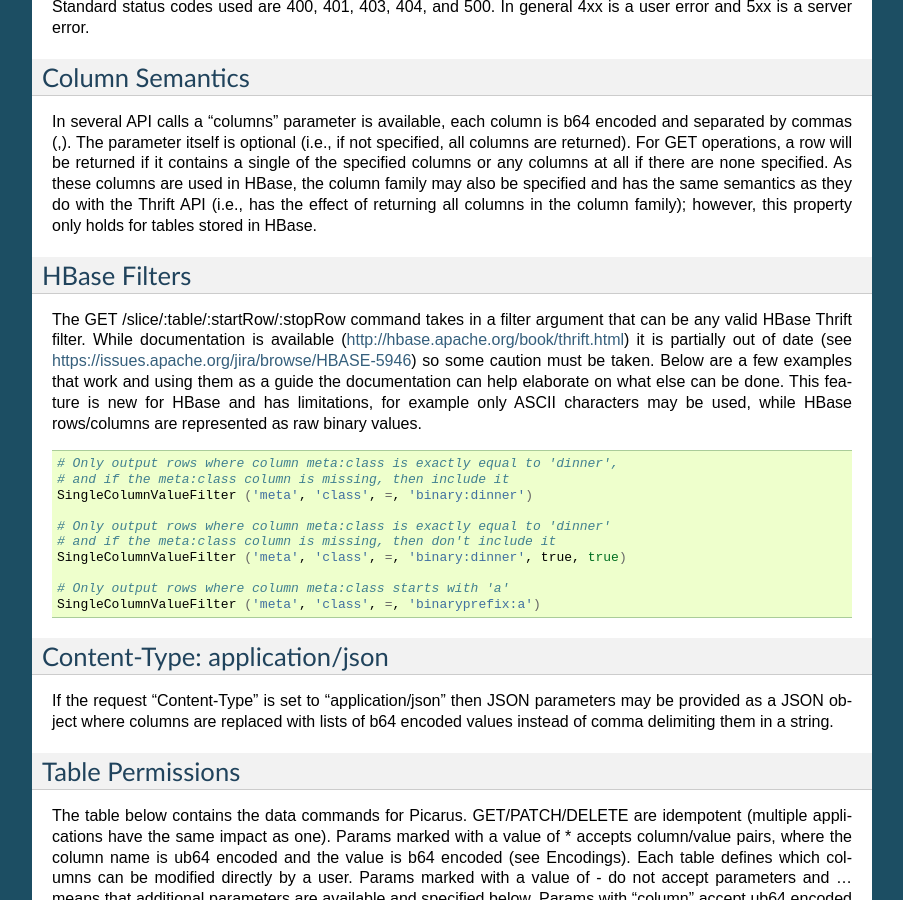
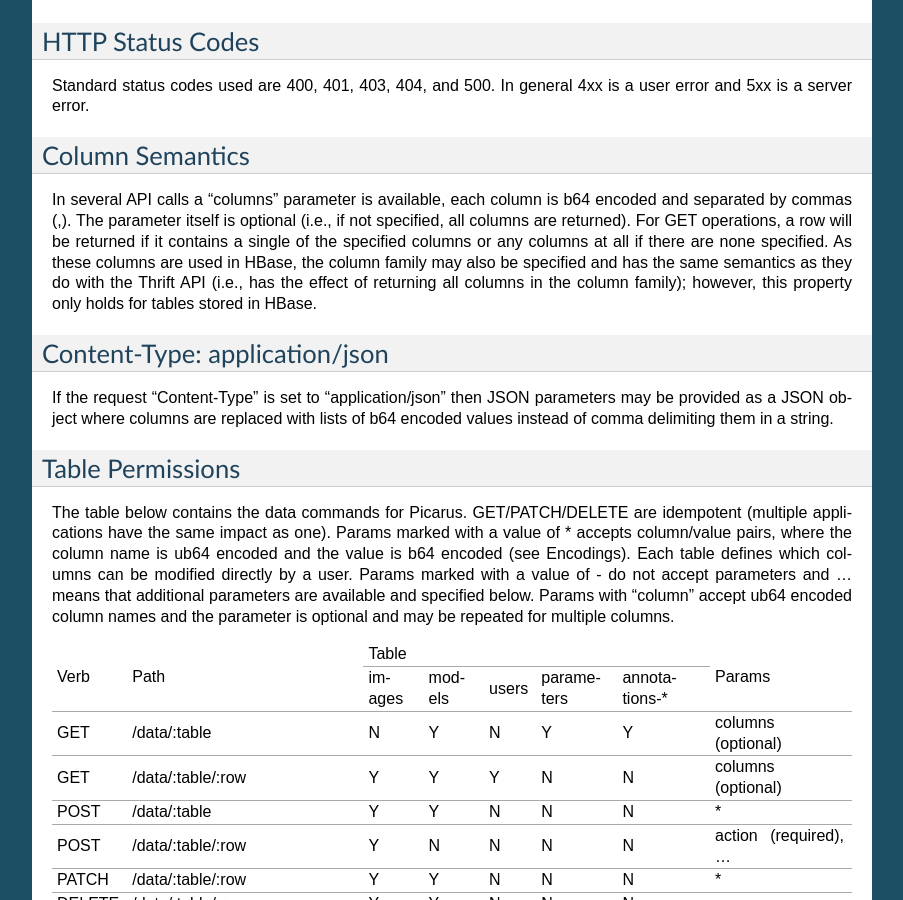
Before and after one commit to bwhite/picarus, a Sphinx documentation site: the page built from doc/api.rst, in a window 1280 px wide and 900 px high, scrolled down 2766 px. Shown: the whole window, without its empty margins (198-1101 px from the left). Built offline with Sphinx 7.4.7, drawn with Linux system fonts in a browser that asks for light colours; formulas are drawn with MathJax 3; some of the changed text lies outside the part shown.

Commit message:
Updated docs
Signed-off-by: Brandyn A. White <bwhite@dappervision.com>

```diff
--- a/doc/api.rst
+++ b/doc/api.rst
@@ -102,7 +104,6 @@ Python
     json_ub64_b64_dec = lambda x: {ub64_dec(k): b64_dec(v)
                                    for k, v in json.loads(x).items()}
 
-
 Javascript
 ^^^^^^^^^^
 .. code-block:: javascript
@@ -142,24 +143,6 @@ Standard status codes used are 400, 401, 403, 404, and 500.  In general 4xx is a
 Column Semantics
 ----------------
 In several API calls a "columns" parameter is available, each column is b64 encoded and separated by commas (,).  The parameter itself is optional (i.e., if not specified, all columns are returned).  For GET operations, a row will be returned if it contains a single of the specified columns or any columns at all if there are none specified.  As these columns are used in HBase, the column family may also be specified and has the same semantics as they do with the Thrift API (i.e., has the effect of returning all columns in the column family); however, this property only holds for tables stored in HBase.
-
-HBase Filters
--------------
-The GET /slice/:table/:startRow/:stopRow command takes in a filter argument that can be any valid HBase Thrift filter.  While documentation is available (http://hbase.apache.org/book/thrift.html) it is partially out of date (see https://issues.apache.org/jira/browse/HBASE-5946) so some caution must be taken.  Below are a few examples that work and using them as a guide the documentation can help elaborate on what else can be done.  This feature is new for HBase and has limitations, for example only ASCII characters may be used, while HBase rows/columns are represented as raw binary values.
-
-.. code-block:: bash
-
-    # Only output rows where column meta:class is exactly equal to 'dinner',
-    # and if the meta:class column is missing, then include it
-    SingleColumnValueFilter ('meta', 'class', =, 'binary:dinner')
-
-    # Only output rows where column meta:class is exactly equal to 'dinner'
-    # and if the meta:class column is missing, then don't include it
-    SingleColumnValueFilter ('meta', 'class', =, 'binary:dinner', true, true)
-
-    # Only output rows where column meta:class starts with 'a'
-    SingleColumnValueFilter ('meta', 'class', =, 'binaryprefix:a')
-
 
 Content-Type: application/json
 ------------------------------
```
Also changed, not shown: other parts of doc/api.rst (+2 -0 lines).
